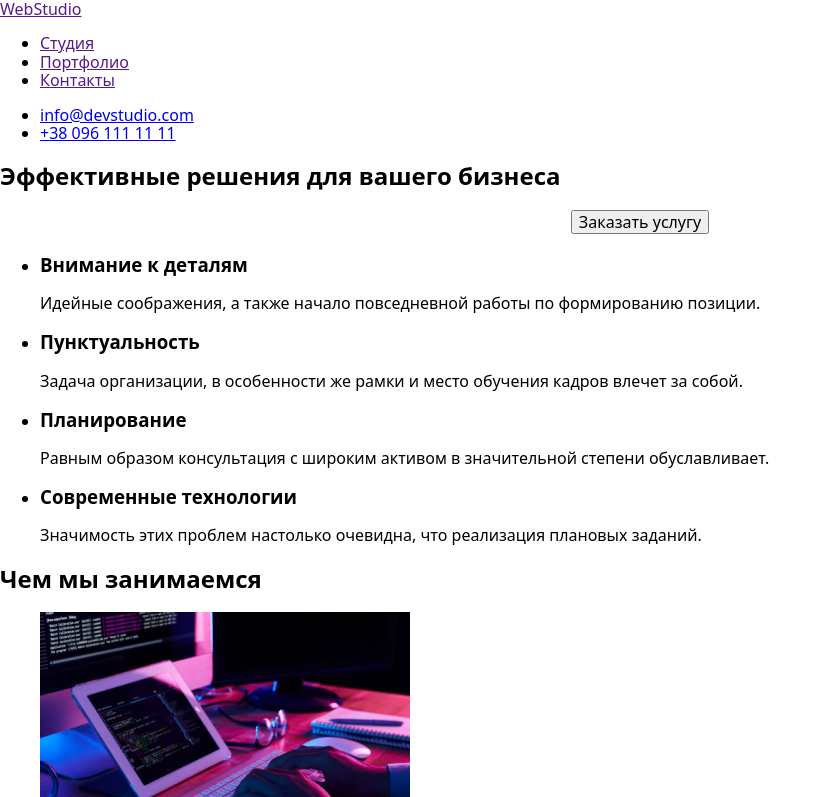
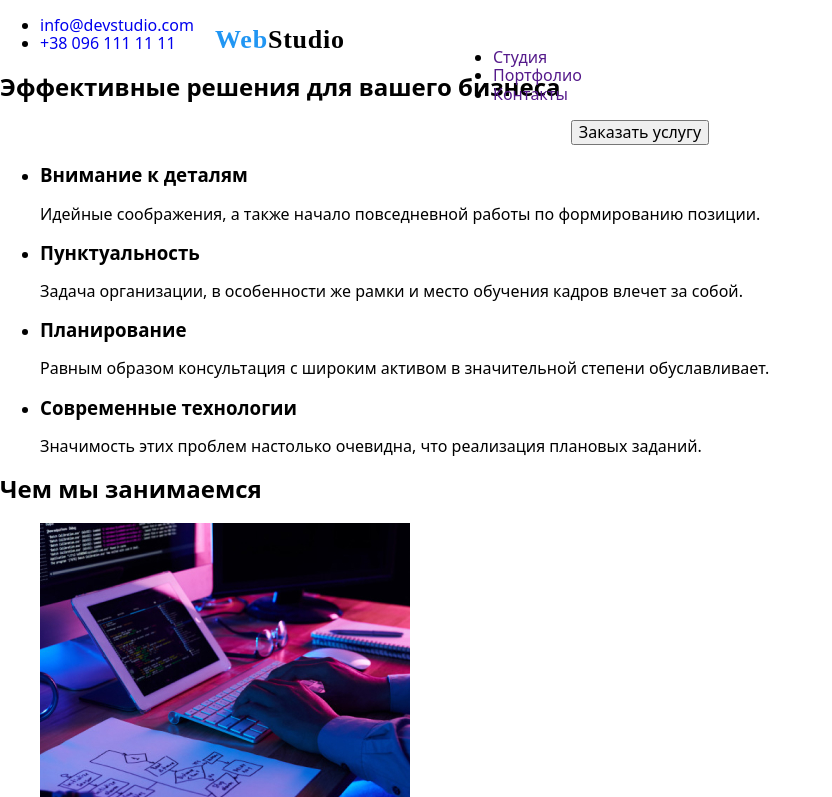
Before and after one commit to AlyonaYaroshenko/goit-markup-hw-02, a plain HTML site: page index.html in a window 1280 px wide. Shown: the top 797 px of the page, without its empty margins (0-832 px from the left). Drawn offline with nearby package versions, Linux system fonts and the light colour scheme.

Commit message:
started adding styles

```diff
--- /dev/null
+++ b/css/style.css
@@ -0,0 +1,34 @@
+a {
+  text-decoration: none;
+}
+
+.logo {
+  position: absolute;
+  width: 145px;
+  height: 31px;
+  left: 215px;
+  top: 24px;
+
+  font-family: Raleway;
+  font-style: normal;
+  font-weight: bold;
+  font-size: 26px;
+  line-height: 31px;
+  /* identical to box height */
+  letter-spacing: 0.03em;
+}
+.logo-part-one {
+  color: #2196f3;
+}
+
+.logo-part-two {
+  color: #000000;
+}
+
+.main-nav {
+  position: absolute;
+  width: 294px;
+  height: 16px;
+  left: 453px;
+  top: 32px;
+}
--- a/index.html
+++ b/index.html
@@ -8,16 +8,19 @@
     <meta name="viewport" content="width=device-width, initial-scale=1.0">
     <title>Документ</title>
     <link rel="preconnect" href="https://fonts.gstatic.com">
+    <link rel="stylesheet" href="./css/style.css">
   </head>
 <body>
    <header>
     <nav>
-      <a href="">WebStudio</a>
-        <ul>
+      <a class="logo" href=""><span class="logo-part-one">Web</span><span class="logo-part-two">Studio</span></a>
+      <div class="main-nav">
+      <ul>
             <li><a href="">Студия</a></li>
             <li><a href="">Портфолио</a></li>
             <li><a href="">Контакты</a></li>
         </ul>
+        </div>
     </nav>
         <ul>
             <li><a href="mailto:info@devstudio.com">info@devstudio.com</a></li>
```
Also changed, not shown: style.css (deleted), 1 other file.
